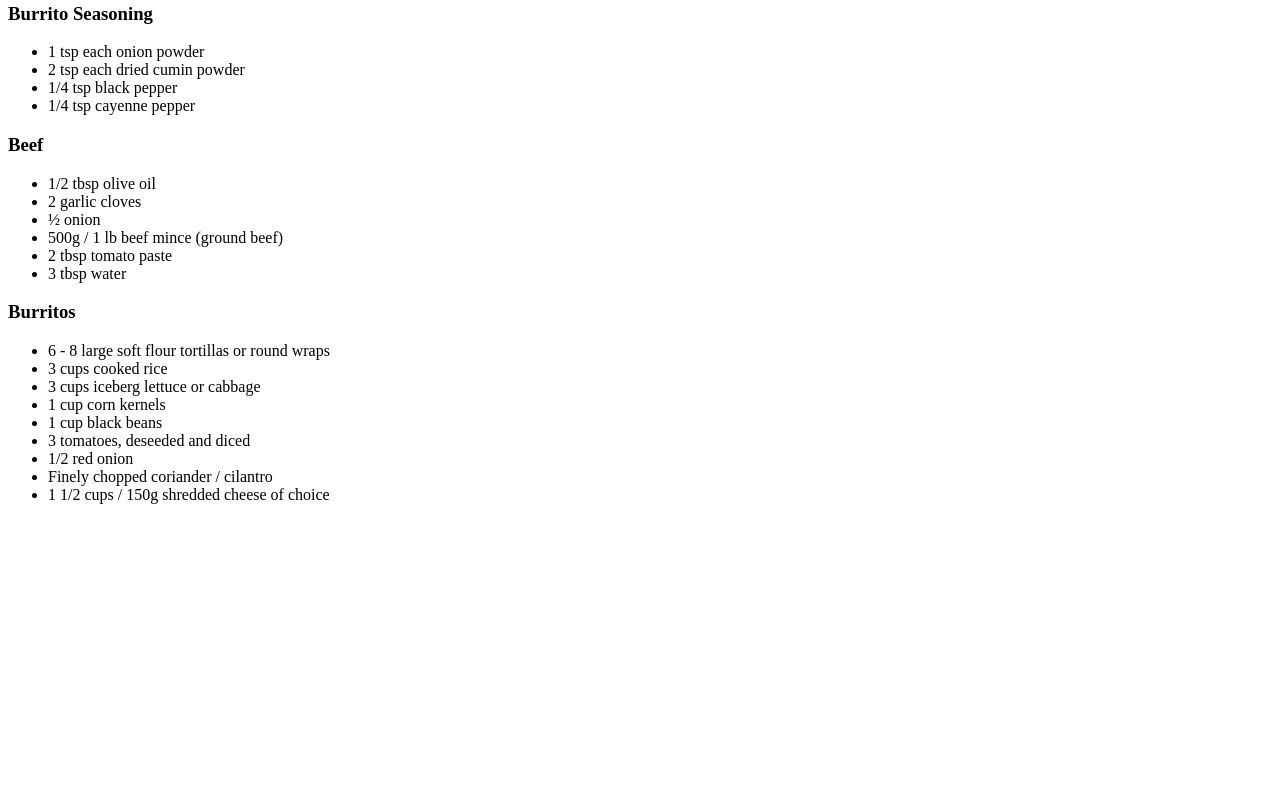
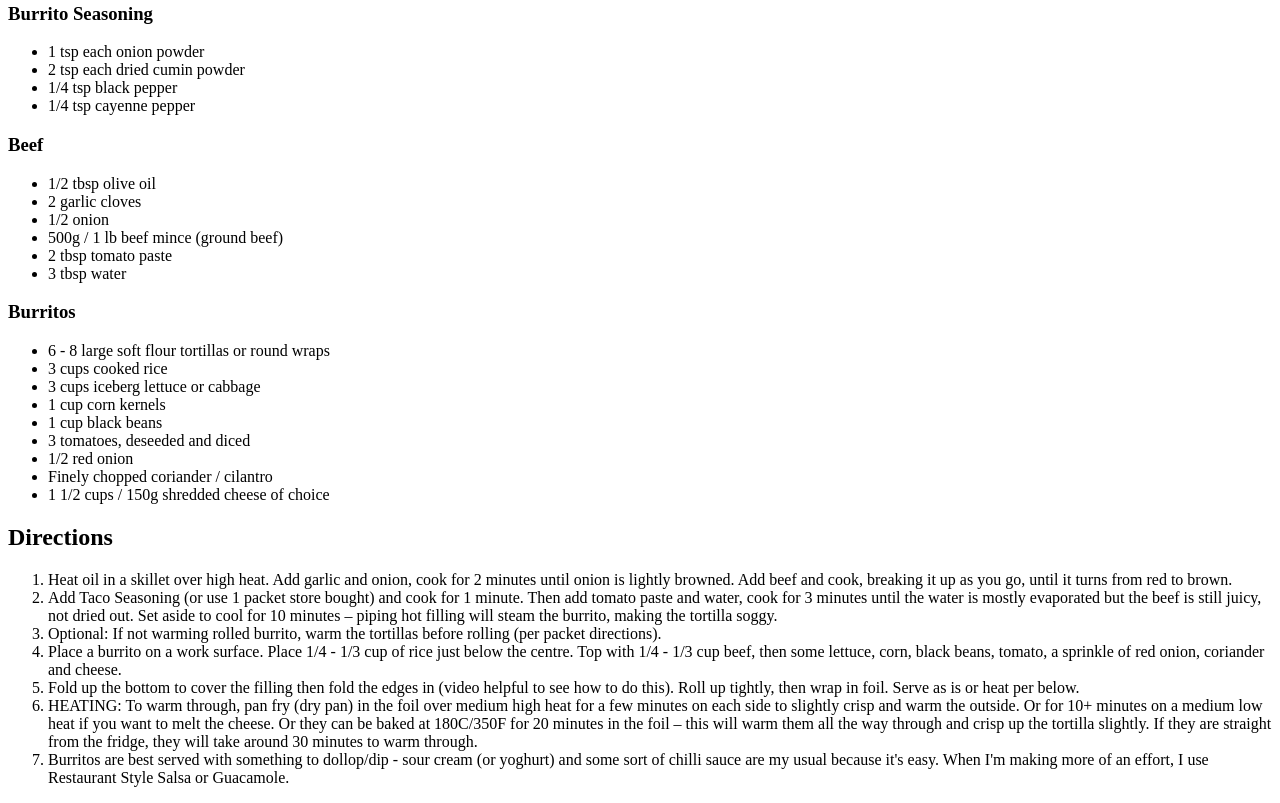
Before and after one commit to Pyrem/odin-recipes, a plain HTML site: page recipes/burrito.html in a window 1280 px wide. Shown: the part 468-1271 px from the top of the page. Before the commit the page ends 988 px from the top, so only its background shows below. Drawn offline with Linux system fonts and the light colour scheme.

Commit message:
finish burrito directions and add link to burrito page from home page

```diff
--- a/recipes/burrito.html
+++ b/recipes/burrito.html
@@ -22,7 +22,7 @@
         <ul>
             <li>1/2 tbsp olive oil</li>
             <li>2 garlic cloves</li>
-            <li>½ onion </li>
+            <li>1/2 onion </li>
             <li>500g / 1 lb beef mince (ground beef)</li>
             <li>2 tbsp tomato paste</li>
             <li>3 tbsp water</li>
@@ -39,5 +39,16 @@
             <li>Finely chopped coriander / cilantro</li>
             <li>1 1/2 cups / 150g shredded cheese of choice </li>
         </ul>
+        <h2>Directions</h2>
+        <ol>
+            <li>Heat oil in a skillet over high heat. Add garlic and onion, cook for 2 minutes until onion is lightly browned. Add beef and cook, breaking it up as you go, until it turns from red to brown.</li>
+            <li>Add Taco Seasoning (or use 1 packet store bought) and cook for 1 minute. Then add tomato paste and water, cook for 3 minutes until the water is mostly evaporated but the beef is still juicy, not dried out. Set aside to cool for 10 minutes – piping hot filling will steam the burrito, making the tortilla soggy.</li>
+            <li>Optional: If not warming rolled burrito, warm the tortillas before rolling (per packet directions).</li>
+            <li>Place a burrito on a work surface. Place 1/4 - 1/3 cup of rice just below the centre. Top with 1/4 - 1/3 cup beef, then some lettuce, corn, black beans, tomato,  a sprinkle of red onion, coriander and cheese.</li>
+            <li>Fold up the bottom to cover the filling then fold the edges in (video helpful to see how to do this). Roll up tightly, then wrap in foil. Serve as is or heat per below.</li>
+            <li>HEATING: To warm through, pan fry (dry pan) in the foil over medium high heat for a few minutes on each side to slightly crisp and warm the outside. Or for 10+ minutes on a medium low heat if you want to melt the cheese. Or they can be baked at 180C/350F for 20 minutes in the foil – this will warm them all the way through and crisp up the tortilla slightly. If they are straight from the fridge, they will take around 30 minutes to warm through.
+            </li>
+            <li>Burritos are best served with something to dollop/dip - sour cream (or yoghurt) and some sort of chilli sauce are my usual because it's easy. When I'm making more of an effort, I use  Restaurant Style Salsa or Guacamole.</li>
+        </ol>
     </body>
 </html>
```
Also changed, not shown: index.html (+1 -0 lines).
